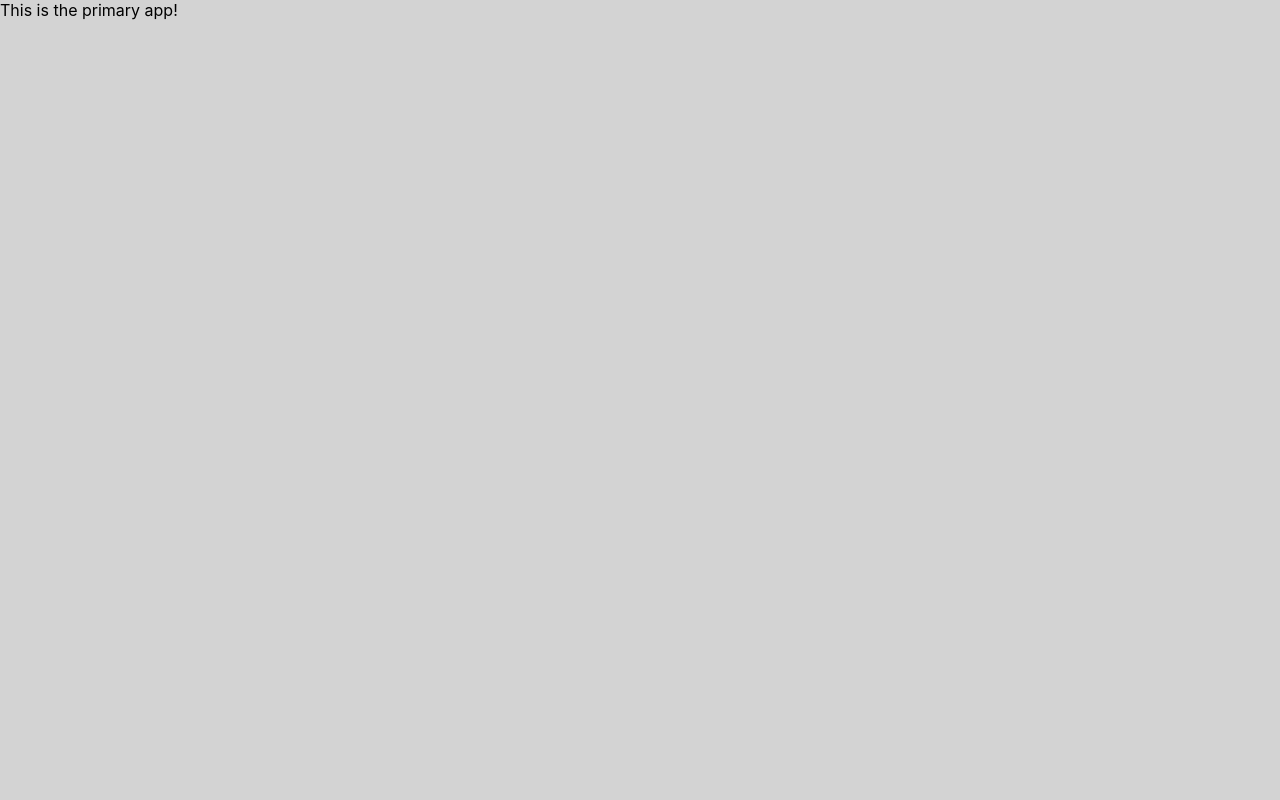
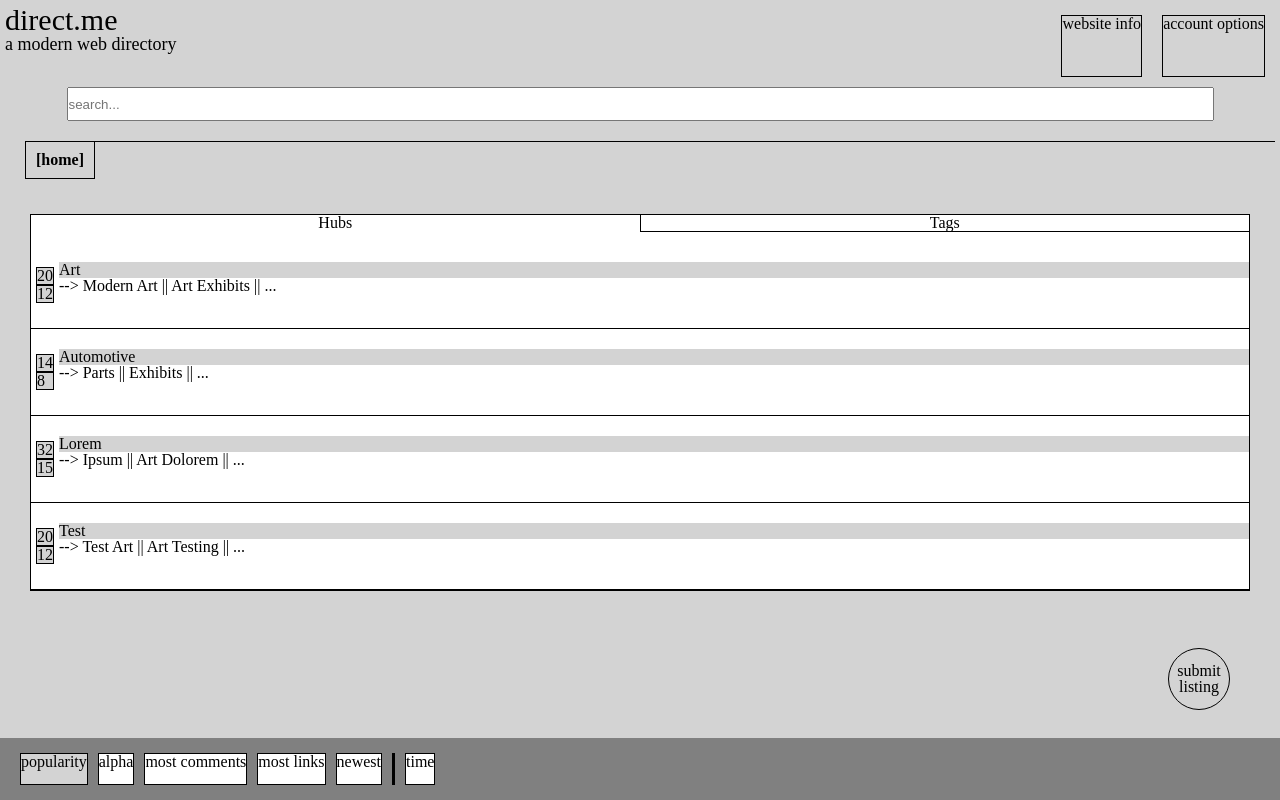
Before and after one commit to ldail/directme-Capstone, a React (Create React App) app: page /main in a window 1280 px wide. Built offline with nearby package versions, Linux system fonts and the light colour scheme.

Commit message:
working on adding components. Just added InfoBox and AccountBox

```diff
--- a/src/App.js
+++ b/src/App.js
@@ -14,7 +14,7 @@ export default class App extends Component {
         <Route exact path="/" component={LandingPage} />
 
         {/*Primary App*/}
-        <Route path="/main" component={PrimaryApp} />
+        <Route exact path="/main" component={PrimaryApp} />
       </Switch>
     )
   }
--- /dev/null
+++ b/src/Components/AccountBox/AccountBox.js
@@ -0,0 +1,10 @@
+//Dependencies
+import React from 'react';
+
+export default function AccountBox() {
+  return(
+    <div class="websiteButton infoBox">
+      account options
+    </div>
+  );
+}
--- /dev/null
+++ b/src/Components/HeaderTitle/HeaderTitle.js
@@ -0,0 +1,10 @@
+import React from 'react';
+
+export default function HeaderTitle() {
+  return(
+      <div className="titles">
+        <h1>direct.me</h1>
+        <h2>a modern web directory</h2>
+      </div>
+  );
+}
--- /dev/null
+++ b/src/Components/InfoBox/InfoBox.js
@@ -0,0 +1,10 @@
+//Dependencies
+import React from 'react';
+
+export default function InfoBox() {
+  return (
+    <div class="websiteButton infoBox">
+      website info
+    </div>
+  );
+}
--- a/src/Components/LandingPage/LandingPage.css
+++ b/src/Components/LandingPage/LandingPage.css
@@ -8,7 +8,7 @@ html, body, #root, #root>.wrapper{
   padding: 0px;
 }
 
-#root>.wrapper {
+#root>.landing.wrapper {
   background-color: lightgray;
   display: flex;
   flex-direction: column;
@@ -19,45 +19,45 @@ ul {
   list-style: none;
 }
 
-header {
+.landing.wrapper header {
   width: 100%;
   flex: 1;
   background-color: gray;
 }
 
-h1 {
+.landing.wrapper h1 {
   font-size: 60px;
   text-align: center;
   margin-top: 15px;
   margin-bottom: 15px;
 }
 
-h2 {
+.landing.wrapper h2 {
   font-size: 30px;
   text-align: center;
 }
 
-main {
+.landing.wrapper main {
   padding-top: 30px;
   flex: 2;
   width: 100%;
 }
 
 
-li {
+.landing.wrapper li {
   font-size: 30px;
   font-weight: bold;
   margin-bottom: 20px;
   padding: 5px 30px;
 }
 
-li span {
+.landing.wrapper li span {
   display: block;
   font-size: 18px;
   font-weight: normal;
 }
 
-li.final {
+.landing.wrapper li.final {
   margin-top: 50px;
   text-align: right;
   background-color: gray;
--- a/src/Components/LandingPage/LandingPage.js
+++ b/src/Components/LandingPage/LandingPage.js
@@ -1,10 +1,11 @@
 import React from 'react';
+import '../../reset.css'
 import './LandingPage.css'
 
 export default function LandingPage() {
 
   return(
-    <div class="wrapper">
+    <div class="landing wrapper">
 
 <header>
     <h1>direct.me</h1>
--- /dev/null
+++ b/src/Components/PrimaryApp/PrimaryApp.css
@@ -0,0 +1,191 @@
+* {
+  margin: 0px;
+  padding: 0px;
+}
+
+body, html, #root>.main.wrapper {
+  height: 100%;
+  background-color: lightgray;
+}
+
+.main.wrapper header {
+  padding: 5px;
+  display: flex;
+  flex-direction: column;
+}
+
+.main.wrapper .top {
+  display: flex;
+}
+
+.main.wrapper .titles {
+  flex: 2;
+  display: flex;
+  flex-direction: column;
+}
+
+.main.wrapper h1 {
+  font-size: 30px;
+}
+
+.main.wrapper h2 {
+  font-size: 18px;
+}
+
+.main.wrapper .websiteButton {
+  border: 1px solid black;
+  height: 60px;
+  margin: 10px;
+}
+
+.main.wrapper .searchBar {
+  text-align: center;
+}
+.main.wrapper .searchBar input {
+  width: 90%;
+  height: 30px;
+}
+
+.main.wrapper .locationBar {
+  width: 100%;
+  margin-top: 20px;
+  display: flex;
+  align-content: center;
+}
+
+.main.wrapper .currentLocation {
+  border: 1px solid black;
+  padding: 10px;
+  flex: 0;
+  text-align: center;
+  margin-left: 20px;
+  font-weight: bold;
+}
+
+.main.wrapper .nextLocation {
+  border: 1px solid black;
+  padding: 5px;
+  flex: 0;
+  text-align: center;
+}
+
+.main.wrapper .lineBar {
+  flex: 1;
+  border-top: 1px solid black;
+}
+
+.main.wrapper main {
+  margin: 30px;
+  display: flex;
+  flex-direction: column;
+  border: 1px solid black;
+  margin-bottom: 65px;
+  background-color: white;
+}
+
+.main.wrapper .chooseHeader {
+  display: flex;
+  justify-content: space-evenly;
+  padding-bottom: 10px;
+}
+
+.main.wrapper .chooseHeader div {
+  width: 100%;
+  text-align: center;
+}
+
+.main.wrapper .chooseHeader div:not(.active) {
+  border-left: 1px solid black;
+  border-bottom: 1px solid black;
+}
+
+.main.wrapper .headerInfo {
+  display: flex;
+  justify-content: space-evenly;
+}
+
+.main.wrapper .headerInfo div {
+  width: 100%;
+  text-align: center;
+}
+
+.main.wrapper .headerInfo div:not(.active) {
+  border-left: 1px solid black;
+  border-bottom: 1px solid black;
+}
+.main.wrapper ul {
+  list-style: none;
+}
+
+.main.wrapper .catListings {
+  width: 100%;
+}
+
+.main.wrapper .catListing {
+  display: flex;
+  border-bottom: 1px solid black;
+  padding: 20px 0px;
+}
+
+.main.wrapper .catListing h3 {
+  background-color: lightgray;
+}
+
+.main.wrapper .catListingNumbers {
+  display: flex;
+  flex-direction: column;
+  margin: 5px;
+}
+
+.main.wrapper .catListingNumbersItem {
+  border: 1px solid black;
+  background-color: lightgray;
+}
+
+.main.wrapper .catListingInfo {
+  flex: 1;
+}
+
+.main.wrapper .submitButton {
+  width: 60px;
+  height: 60px;
+  border-radius: 50%;
+  position: fixed;
+  bottom: 90px;
+  right: 50px;
+  background-color: lightgray;
+  display: flex;
+  justify-content: center;
+  align-items: center;
+  text-align: center;
+  border: 1px solid black;
+  z-index: 2;
+}
+
+.main.wrapper footer {
+  position: fixed;
+  bottom: 0px;
+  background-color: gray;
+  padding: 15px;
+  width: 100%;
+  max-width: 100%;
+}
+
+.main.wrapper footer ul {
+  display: flex;
+}
+
+.main.wrapper footer li {
+  border: 1px solid black;
+  margin: 0px 5px;
+  background-color: white;
+}
+
+.main.wrapper footer li.activeSort {
+  background-color: lightgray;
+}
+.main.wrapper footer li.divider {
+  height: 30px;
+  width: 1px;
+  background-color: black;
+}
--- a/src/Components/PrimaryApp/PrimaryApp.js
+++ b/src/Components/PrimaryApp/PrimaryApp.js
@@ -1,10 +1,102 @@
+//Dependencies
 import React from 'react';
+
+//Components
+import HeaderTitle from '../HeaderTitle/HeaderTitle';
+import InfoBox from '../InfoBox/InfoBox';
+import AccountBox from '../AccountBox/AccountBox';
+
+//CSS
+import './PrimaryApp.css'
 
 export default function PrimaryApp() {
 
   return(
-    <div>
-      This is the primary app!
+    <div class="main wrapper">
+        <header>
+    <section class="top">
+      <HeaderTitle />
+      <InfoBox />
+      <AccountBox />
+    </section>
+    <section class="searchBar">
+      <input type="text" placeholder="search..." />
+    </section>
+    <section class="locationBar">
+      <div class="currentLocation">[home]</div>
+      <div class="lineBar"></div>
+    </section>
+  </header>
+
+
+  <main>
+    <section class="chooseHeader">
+      <div class="active">Hubs</div>
+      <div>Tags</div>
+    </section>
+    <section class="catListings">
+      <ul>
+
+        <li class="catListing">
+          <div class="catListingNumbers">
+            <div class="catListingNumbersItem">20</div>
+            <div class="catListingNumbersItem">12</div>
+          </div>
+          <div class="catListingInfo">
+            <h3>Art</h3>
+            <h4> --> Modern Art  ||  Art Exhibits || ...</h4>
+          </div>
+        </li>
+
+        <li class="catListing">
+            <div class="catListingNumbers">
+              <div class="catListingNumbersItem">14</div>
+              <div class="catListingNumbersItem">8</div>
+            </div>
+            <div class="catListingInfo">
+              <h3>Automotive</h3>
+              <h4> --> Parts  ||  Exhibits  || ...</h4>
+            </div>
+          </li>
+
+          <li class="catListing">
+              <div class="catListingNumbers">
+                <div class="catListingNumbersItem">32</div>
+                <div class="catListingNumbersItem">15</div>
+              </div>
+              <div class="catListingInfo">
+                <h3>Lorem</h3>
+                <h4> --> Ipsum  ||  Art Dolorem || ...</h4>
+              </div>
+            </li>
+
+            <li class="catListing">
+                <div class="catListingNumbers">
+                  <div class="catListingNumbersItem">20</div>
+                  <div class="catListingNumbersItem">12</div>
+                </div>
+                <div class="catListingInfo">
+                  <h3>Test</h3>
+                  <h4> --> Test Art  ||  Art Testing || ...</h4>
+                </div>
+              </li>
+      </ul>
+
+    </section>
+    <div class="submitButton">submit listing</div>
+  </main>
+
+  <footer>
+    <ul class="sortOptions">
+      <li class="activeSort">popularity</li>
+      <li>alpha</li>
+      <li>most comments</li>
+      <li>most links</li>
+      <li>newest</li>
+      <li class="divider"></li>
+      <li>time</li>
+    </ul>
+  </footer>
     </div>
   );
 }
--- /dev/null
+++ b/src/reset.css
@@ -0,0 +1,48 @@
+/* http://meyerweb.com/eric/tools/css/reset/
+   v2.0 | 20110126
+   License: none (public domain)
+*/
+
+html, body, div, span, applet, object, iframe,
+h1, h2, h3, h4, h5, h6, p, blockquote, pre,
+a, abbr, acronym, address, big, cite, code,
+del, dfn, em, img, ins, kbd, q, s, samp,
+small, strike, strong, sub, sup, tt, var,
+b, u, i, center,
+dl, dt, dd, ol, ul, li,
+fieldset, form, label, legend,
+table, caption, tbody, tfoot, thead, tr, th, td,
+article, aside, canvas, details, embed,
+figure, figcaption, footer, header, hgroup,
+menu, nav, output, ruby, section, summary,
+time, mark, audio, video {
+	margin: 0;
+	padding: 0;
+	border: 0;
+	font-size: 100%;
+	font: inherit;
+	vertical-align: baseline;
+}
+/* HTML5 display-role reset for older browsers */
+article, aside, details, figcaption, figure,
+footer, header, hgroup, menu, nav, section {
+	display: block;
+}
+body {
+	line-height: 1;
+}
+ol, ul {
+	list-style: none;
+}
+blockquote, q {
+	quotes: none;
+}
+blockquote:before, blockquote:after,
+q:before, q:after {
+	content: '';
+	content: none;
+}
+table {
+	border-collapse: collapse;
+	border-spacing: 0;
+}
```
